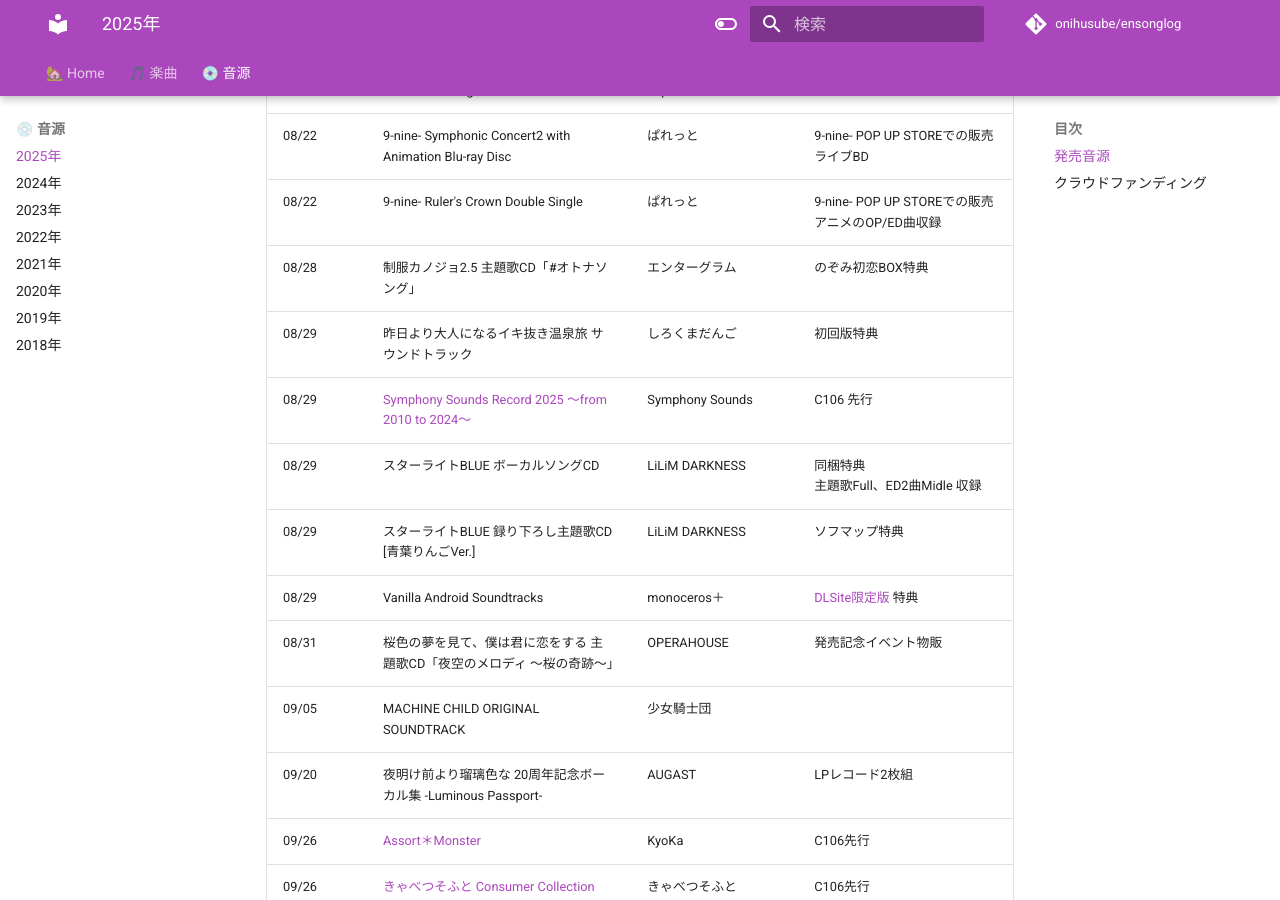
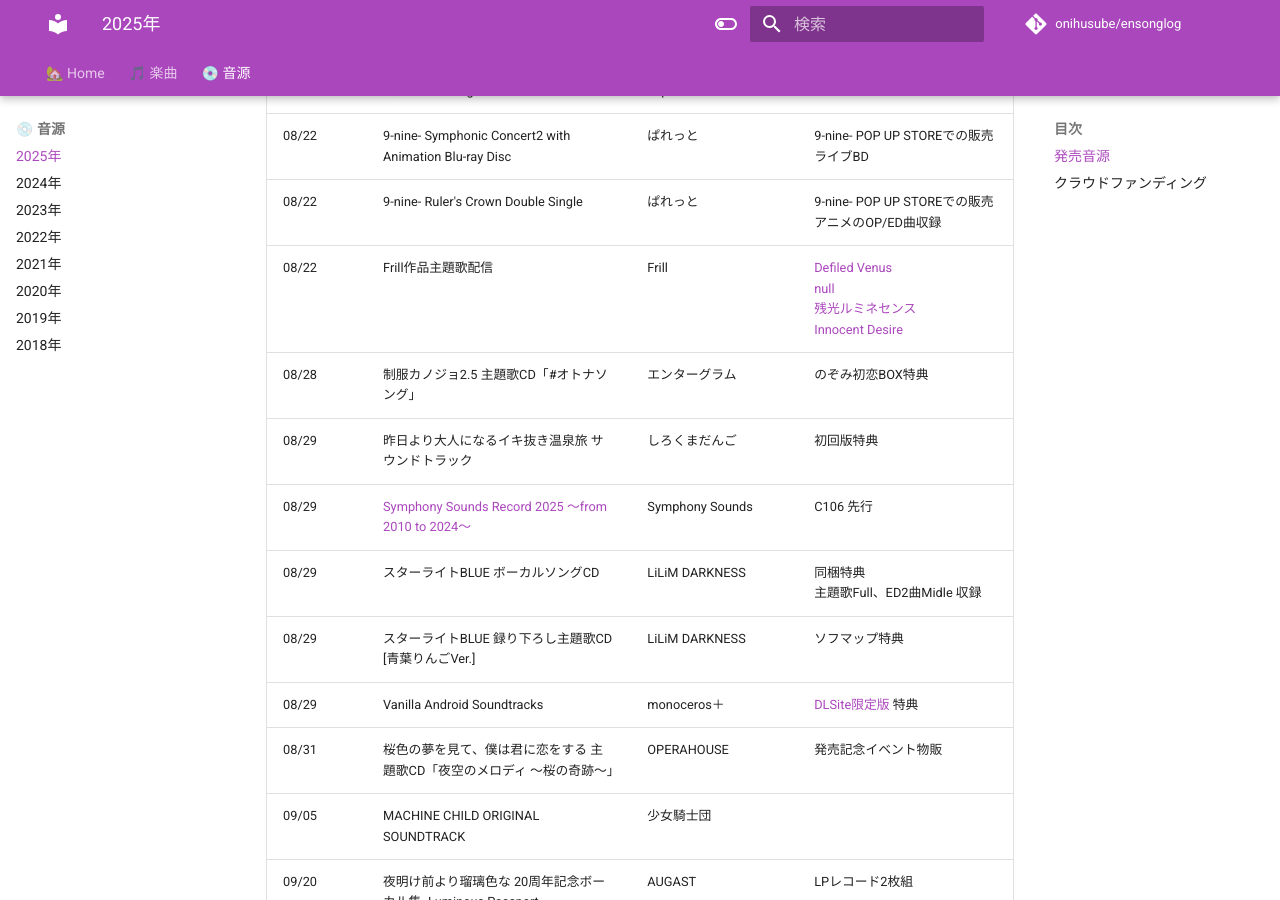
Before and after one commit to onihusube/ensonglog, an MkDocs documentation site: the page built from docs/2025/音源.md, in a window 1280 px wide and 900 px high, scrolled down 9806 px. Built offline with MkDocs 1.6.1 and Material for MkDocs 9.7.7, drawn with Linux system fonts in a browser that asks for light colours; comment, search, counter and statistics services are not loaded.

Commit message:
Frill作品楽曲配信追加

```diff
--- a/docs/2025/音源.md
+++ b/docs/2025/音源.md
@@ -150,6 +150,7 @@
 | 08/18 | 記憶の鍵盤 Original Soundtrack | Laplacian | [LinkCore](https://linkco.re/VqQ20bDb) |
 | 08/22 | 9-nine- Symphonic Concert2 with Animation Blu-ray Disc | ぱれっと | 9-nine- POP UP STOREでの販売 </br>ライブBD |
 | 08/22 | 9-nine- Ruler's Crown Double Single | ぱれっと | 9-nine- POP UP STOREでの販売 </br>アニメのOP/ED曲収録 |
+| 08/22 | Frill作品主題歌配信 | Frill | [Defiled Venus](https://linkco.re/VSv66eRX) </br> [null](https://linkco.re/xcEpVNtQ) </br> [残光ルミネセンス](https://linkco.re/sQ80dET8) </br> [Innocent Desire](https://linkco.re/U9a2DNbY)|
 | 08/28 | 制服カノジョ2.5 主題歌CD「#オトナソング」 | エンターグラム | のぞみ初恋BOX特典 |
 | 08/29 | 昨日より大人になるイキ抜き温泉旅 サウンドトラック | しろくまだんご | 初回版特典 |
 | 08/29 | [Symphony Sounds Record 2025 ～from 2010 to 2024～](./音源個別/Symphony%20Sounds%20Record%202025%20～from%202010%20to%202024～.md) | Symphony Sounds | C106 先行 |
```
